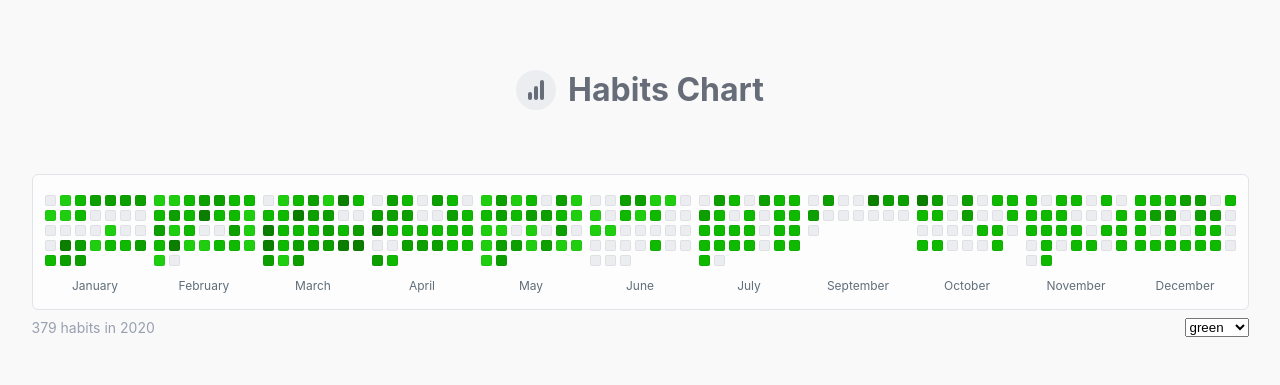
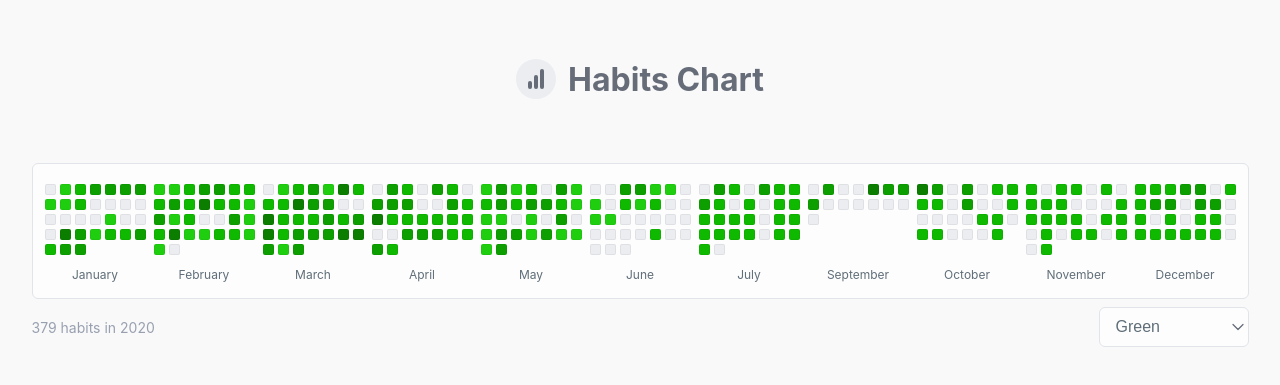
Before and after one commit to akramsaouri/habit-chart, a Next.js app: page / in a window 1280 px wide. Shown: the part 197-582 px from the top of the page. Built offline with nearby package versions, Linux system fonts and the light colour scheme.

Commit message:
style select picker

```diff
--- a/pages/index.js
+++ b/pages/index.js
@@ -1,3 +1,4 @@
+import { useEffect, useState } from "react";
 import fs from "fs";
 import path from "path";
 import papa from "papaparse";
@@ -5,7 +6,6 @@ import cn from "classnames";
 import Head from "next/head";
 import ReactTooltip from "react-tooltip";
 
-import styles from "../styles/Home.module.css";
 import {
   activityToCn,
   activityToString,
@@ -14,7 +14,7 @@ import {
   calculateActivityFromRow,
   capitalize,
 } from "../utils";
-import { useEffect, useMemo, useState } from "react";
+import styles from "../styles/Home.module.css";
 
 export default function Home({ reports, meta }) {
   const [selectedTheme, setSelectedTheme] = useState("green");
@@ -92,11 +92,11 @@ export default function Home({ reports, meta }) {
               onChange={(e) => setSelectedTheme(e.target.value)}
               className={styles.colorPicker}
             >
-              <option value="green" label="green" />
-              <option value="yellow" label="yellow" />
-              <option value="orange" label="orange" />
-              <option value="red" label="red" />
-              <option value="blue" label="blue" />
+              <option value="green">Green</option>
+              <option value="yellow">Yellow</option>
+              <option value="orange">Orange</option>
+              <option value="red">Red</option>
+              <option value="blue">Blue</option>
             </select>
           </div>
         </div>
--- a/styles/Home.module.css
+++ b/styles/Home.module.css
@@ -72,7 +72,18 @@
 }
 
 .colorPicker {
-  /* todo: style color picker */
+  width: 100%;
+  max-width: 150px;
+  height: 2.5rem;
+  font-size: 1rem;
+  color: #606e79;
+  border: 1px solid #e1e4e8;
+  background-color: #fdfdfd;
+  background-image: url("/chevron-down.svg");
+  background-repeat: no-repeat;
+  background-position: right;
+  padding: 0 2rem 1px 1rem;
+  border-radius: 0.375rem;
 }
 
 .cube {
--- a/styles/globals.css
+++ b/styles/globals.css
@@ -18,6 +18,11 @@ a {
 h1,
 p {
   margin: 0;
+}
+
+select {
+  appearance: none;
+  outline: 0px;
 }
 
 :root {
@@ -46,8 +51,9 @@ p {
   --blue-color-3: #2d8fd5;
   --blue-color-4: #006fbe;
 
-  --cube-color-1: var(--yellow-color-1);
-  --cube-color-2: var(--yellow-color-2);
-  --cube-color-3: var(--yellow-color-3);
-  --cube-color-4: var(--yellow-color-4);
+  /* fyi: should sync with state default value as well */
+  --cube-color-1: var(--green-color-1);
+  --cube-color-2: var(--green-color-2);
+  --cube-color-3: var(--green-color-3);
+  --cube-color-4: var(--green-color-4);
 }
```
Also changed, not shown: public/chevron-down.svg (added), public/vercel.svg (deleted).
